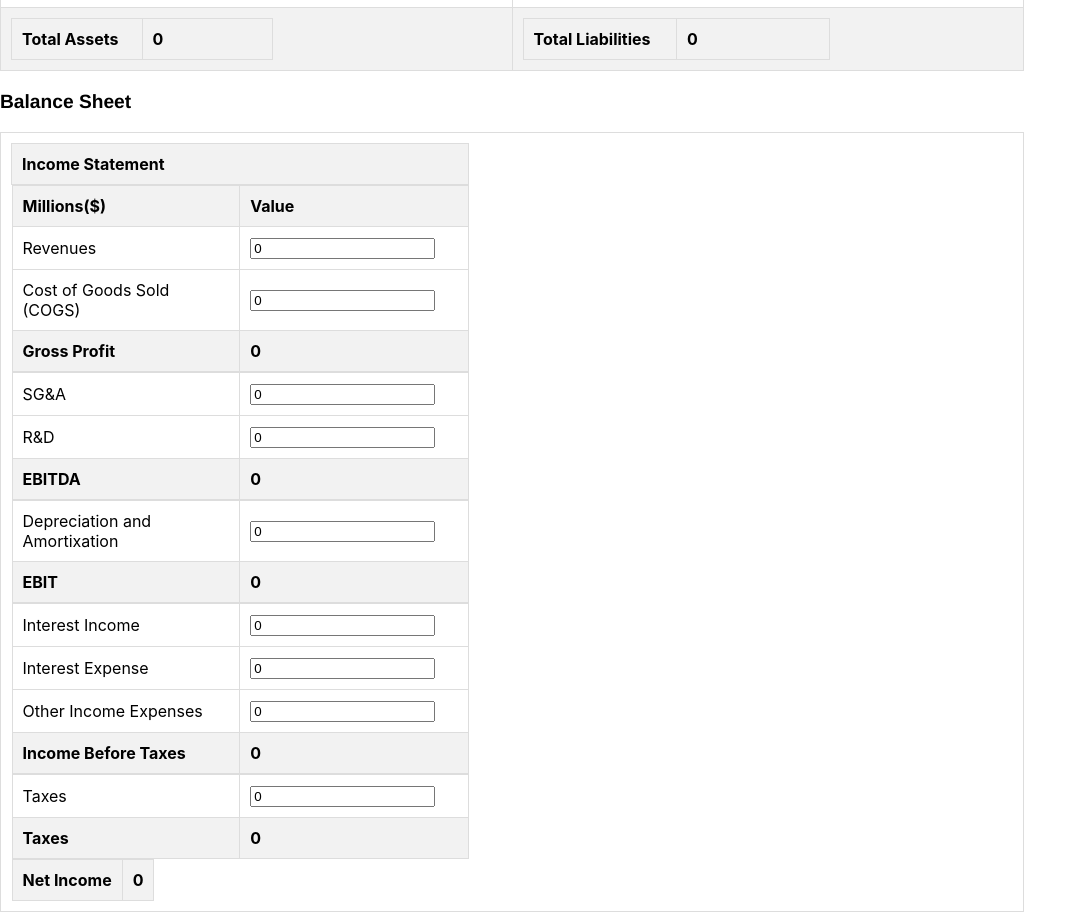
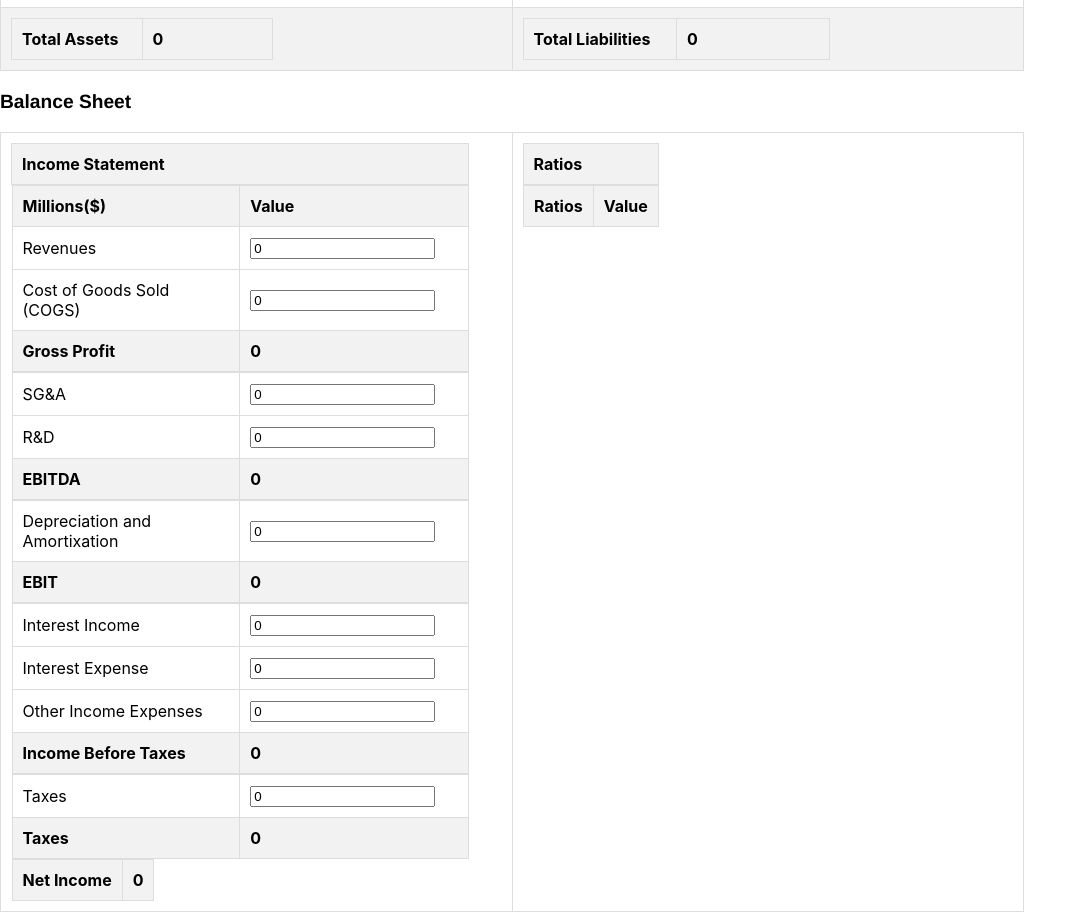
Before and after one commit to G-RIMA/FinanceFusion, a React (Create React App) app in the folder finance-fusion/: page / in a window 1280 px wide. Shown: the part 980-1892 px from the top of the page, without its empty margins (0-1087 px from the left). Built offline with nearby package versions, Linux system fonts and the light colour scheme.

Commit message:
Added a Ratio section where the ratios are calculated

```diff
--- a/finance-fusion/src/incomestatement.js
+++ b/finance-fusion/src/incomestatement.js
@@ -241,6 +241,20 @@ function IncomeStatement () {
                 </tbody>
               </thead>
           </td>
+          <td>
+          <thead>
+              <tr>
+                <th>Ratios</th>
+              </tr>
+              <thead>
+                <tr>
+                  <th>Ratios</th>
+                  <th>Value</th>
+                </tr>
+              </thead>
+          </thead>
+          </td>
+
     </table>
     </div>
 );
```
